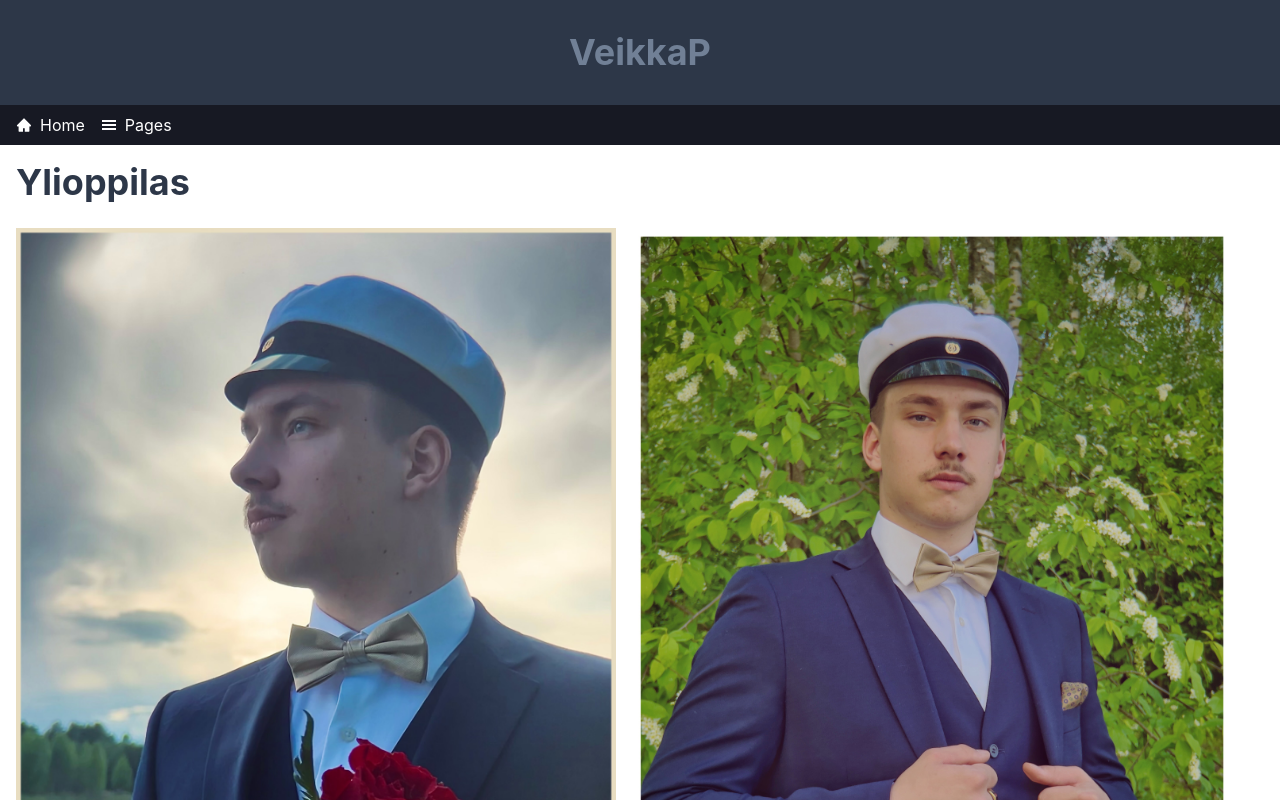
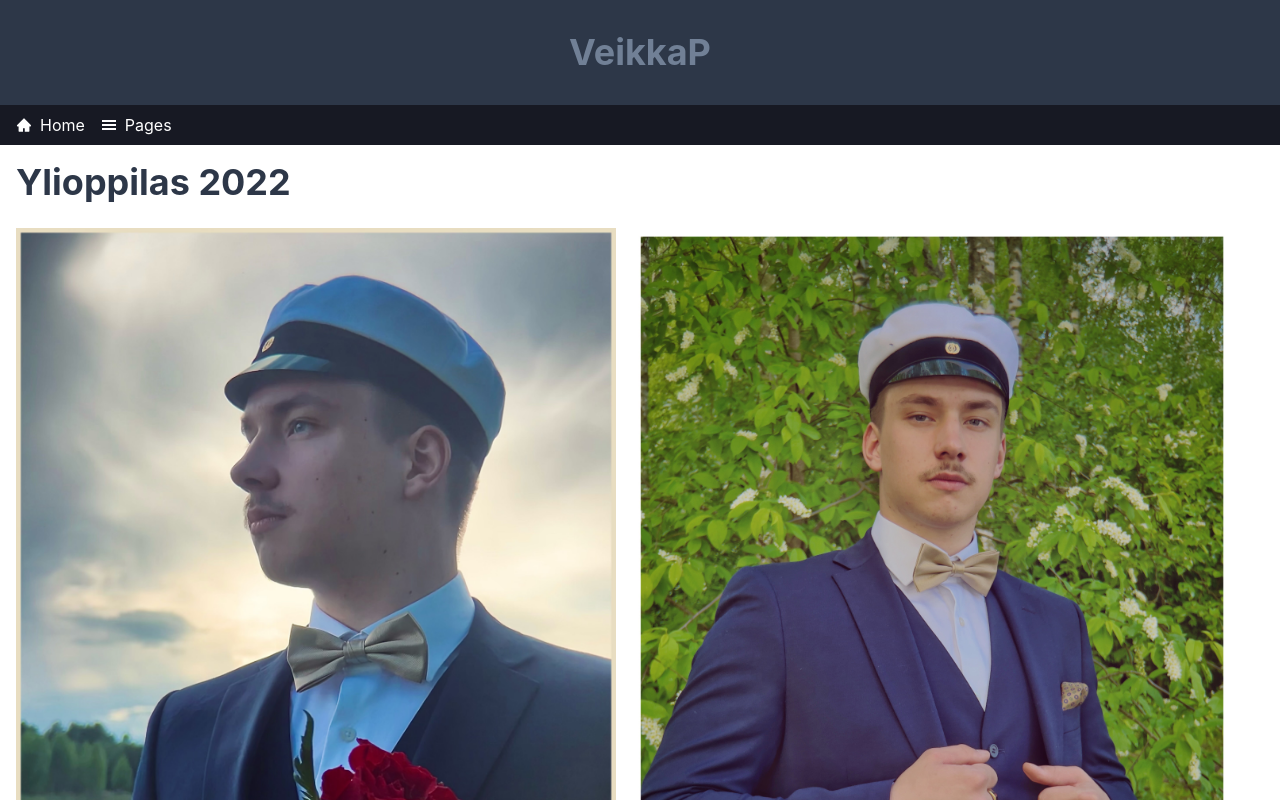
Before and after one commit to Iiigorriii/reactnettisivut, a Next.js app: page /ylioppilas in a window 1280 px wide. Shown: the top 800 px of the page. Built offline with nearby package versions, Linux system fonts and the light colour scheme.

Commit message:
Update index.js

```diff
--- a/pages/ylioppilas/index.js
+++ b/pages/ylioppilas/index.js
@@ -63,7 +63,7 @@ const Ylioppilas = ({ video, src, alt }) => (
 const YlioppilasPage = () => {
   return (
     <Layout>
-      <Heading>Ylioppilas</Heading>
+      <Heading>Ylioppilas 2022</Heading>
       <br />
       <div className={styles.gallery}>
         {images.map(({ url, text }, index) => (
```
